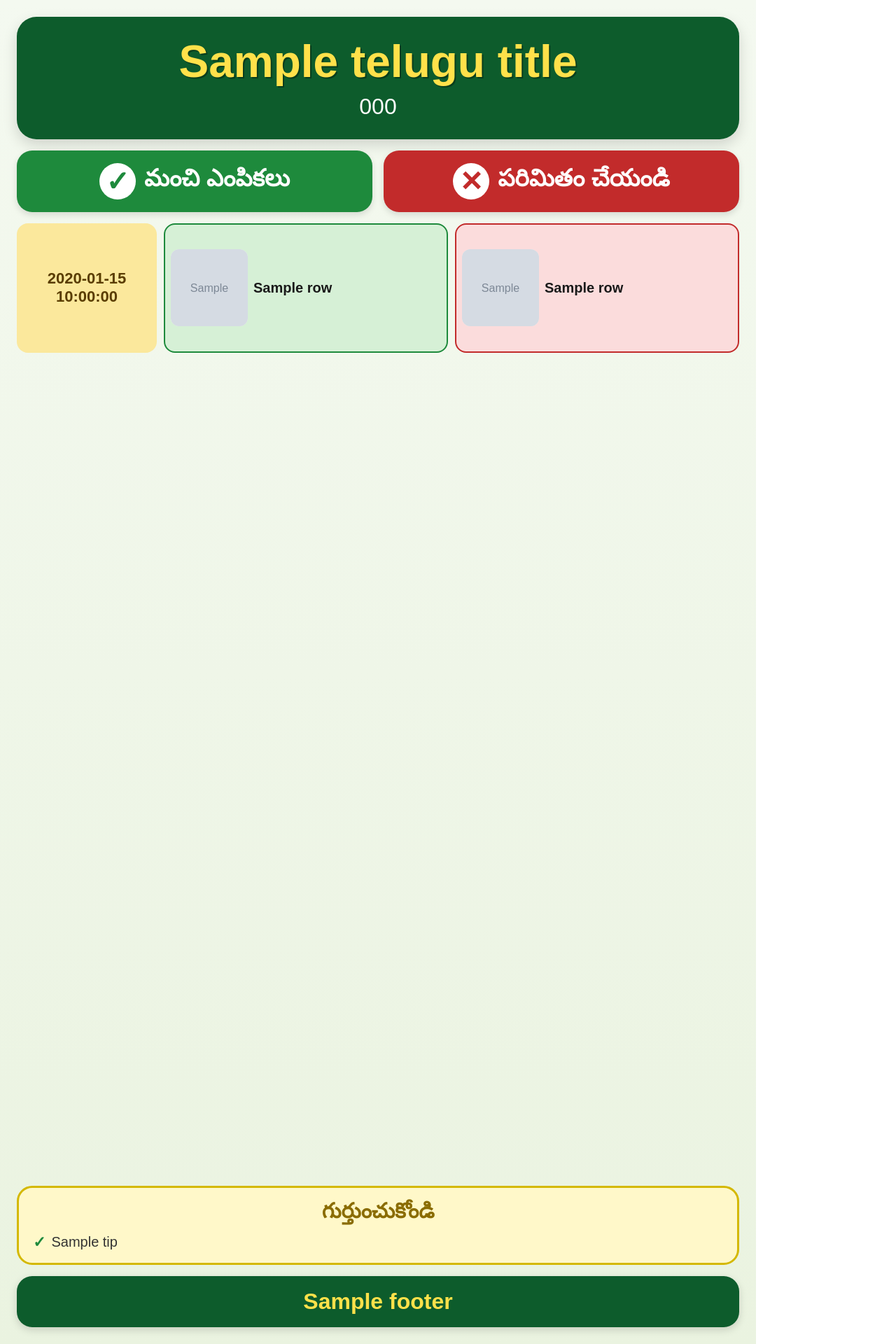
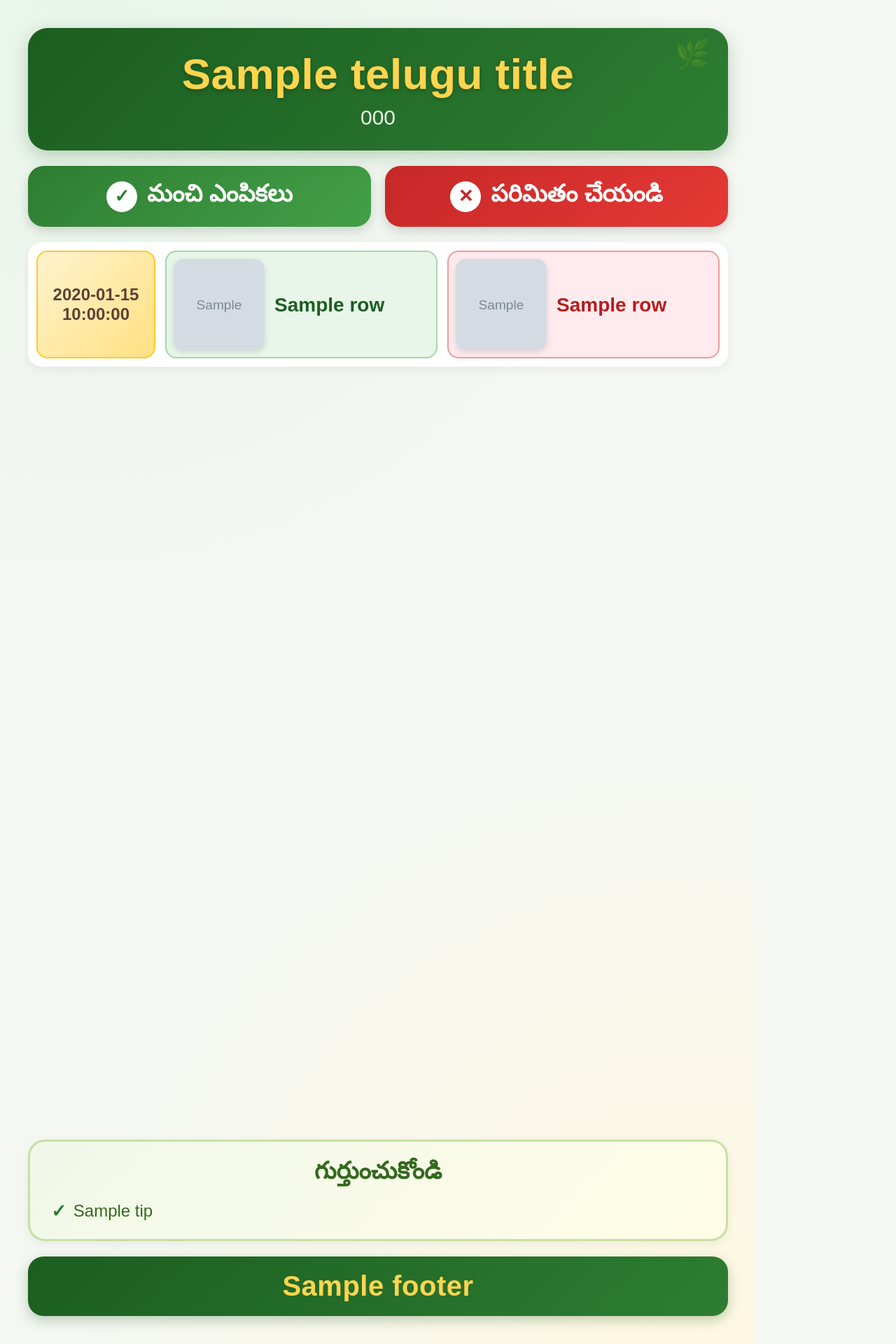
Before and after one commit to BOMMANCHUAKHIL/Ai-Ahorts-Agent, a Python web app: template templates/poster.html in a window 1280 px wide. Shown: the whole page at 70% size. Run offline with Jinja, Linux system fonts and the light colour scheme; the template is opened without the code that fills it: most values are stand-ins (such as "Sample title", 1, 10 or a date in 2020); grey boxes marked "Sample" are stand-in pictures.

Commit message:
ready to deploy-good output

```diff
--- a/templates/poster.html
+++ b/templates/poster.html
@@ -4,241 +4,276 @@
 <meta charset="UTF-8">
 <style>
   @font-face {
-    font-family: 'NotoTelugu';
-    src: url('file:///{{font_dir}}/NotoSansTelugu-Bold.ttf') format('truetype');
-    font-weight: bold;
+    font-family: 'Telugu';
+    src: url('file:///{{ font_dir }}/NotoSansTelugu-Bold.ttf') format('truetype');
+    font-weight: 700;
   }
   @font-face {
-    font-family: 'NotoTelugu';
-    src: url('file:///{{font_dir}}/NotoSansTelugu-Regular.ttf') format('truetype');
-    font-weight: normal;
+    font-family: 'Telugu';
+    src: url('file:///{{ font_dir }}/NotoSansTelugu-Regular.ttf') format('truetype');
+    font-weight: 400;
   }
 
   * { margin: 0; padding: 0; box-sizing: border-box; }
 
-  html, body {
+  body {
     width: 1080px;
     height: 1920px;
+    font-family: 'Telugu', sans-serif;
+    background: #f4f7f2;
     overflow: hidden;
-    font-family: 'NotoTelugu', sans-serif;
   }
 
   .poster {
     width: 1080px;
     height: 1920px;
-    background: linear-gradient(180deg, #f4f9f0 0%, #eaf3e0 100%);
+    padding: 40px;
     display: flex;
     flex-direction: column;
-    padding: 24px;
-    gap: 16px;
+    gap: 22px;
+    background:
+      radial-gradient(circle at 10% 0%, #e8f5e9 0%, transparent 40%),
+      radial-gradient(circle at 90% 100%, #fff8e1 0%, transparent 40%),
+      #f4f7f2;
   }
 
-  /* ─── Header ─── */
+  /* ── Header ── */
   .header {
-    background: #0d5c2c;
+    background: linear-gradient(135deg, #1b5e20 0%, #2e7d32 100%);
     border-radius: 28px;
-    padding: 28px 24px;
+    padding: 30px 36px;
     text-align: center;
-    color: #fff;
-    box-shadow: 0 8px 20px rgba(0,0,0,0.15);
+    box-shadow: 0 8px 24px rgba(27, 94, 32, 0.25);
+    position: relative;
+    overflow: hidden;
+  }
+  .header::before {
+    content: "🌿";
+    position: absolute;
+    top: 14px;
+    right: 26px;
+    font-size: 40px;
+    opacity: 0.35;
   }
   .header h1 {
-    font-size: 64px;
+    font-size: 62px;
+    color: #ffd54f;
+    font-weight: 700;
+    letter-spacing: 0.5px;
     line-height: 1.15;
-    color: #ffe14a;
-    text-shadow: 2px 2px 0 #083d1c;
-    margin-bottom: 8px;
+    text-shadow: 0 2px 6px rgba(0,0,0,0.25);
   }
-  .header p {
-    font-size: 32px;
-    color: #fff;
+  .header h2 {
+    font-size: 30px;
+    color: #e8f5e9;
+    font-weight: 400;
+    margin-top: 10px;
   }
 
-  /* ─── Comparison band ─── */
-  .band {
-    display: flex;
-    gap: 16px;
+  /* ── Comparison headers ── */
+  .compare-headers {
+    display: grid;
+    grid-template-columns: 1fr 1fr;
+    gap: 20px;
   }
-  .band-item {
-    flex: 1;
-    padding: 18px;
-    border-radius: 22px;
-    text-align: center;
-    font-size: 34px;
-    font-weight: bold;
-    color: #fff;
+  .compare-headers .badge {
     display: flex;
     align-items: center;
     justify-content: center;
-    gap: 12px;
-    box-shadow: 0 4px 10px rgba(0,0,0,0.12);
+    gap: 14px;
+    padding: 20px;
+    border-radius: 22px;
+    font-size: 34px;
+    font-weight: 700;
+    color: #fff;
+    box-shadow: 0 6px 16px rgba(0,0,0,0.15);
   }
-  .band-good { background: #1e8a3c; }
-  .band-bad  { background: #c22b2b; }
-  .band-icon {
-    font-size: 40px;
+  .badge.good { background: linear-gradient(135deg, #2e7d32, #43a047); }
+  .badge.bad  { background: linear-gradient(135deg, #c62828, #e53935); }
+  .badge .icon {
+    width: 44px;
+    height: 44px;
+    border-radius: 50%;
     background: #fff;
-    color: #1e8a3c;
-    width: 52px;
-    height: 52px;
-    border-radius: 50%;
-    display: inline-flex;
+    display: flex;
     align-items: center;
     justify-content: center;
-    font-weight: 900;
+    font-size: 26px;
   }
-  .band-bad .band-icon { color: #c22b2b; }
+  .badge.good .icon { color: #2e7d32; }
+  .badge.bad  .icon { color: #c62828; }
 
-  /* ─── Rows grid ─── */
+  /* ── Rows ── */
   .rows {
     display: flex;
     flex-direction: column;
-    gap: 10px;
+    gap: 14px;
     flex: 1;
   }
   .row {
-    display: flex;
-    gap: 10px;
-    height: calc((100% - 60px) / 7);
+    display: grid;
+    grid-template-columns: 170px 1fr 1fr;
+    gap: 14px;
+    align-items: stretch;
+    background: #fff;
+    border-radius: 20px;
+    padding: 12px;
+    box-shadow: 0 4px 14px rgba(0,0,0,0.06);
   }
-  .row-time {
-    width: 200px;
-    background: #fbe89c;
-    border-radius: 16px;
-    padding: 12px 8px;
+
+  .time-pill {
     display: flex;
     align-items: center;
     justify-content: center;
     text-align: center;
-    font-size: 22px;
-    font-weight: bold;
-    color: #5a3d00;
+    background: linear-gradient(135deg, #fff3cd, #ffe082);
+    color: #5d4037;
+    font-size: 24px;
+    font-weight: 700;
+    border-radius: 16px;
+    padding: 12px 8px;
     line-height: 1.2;
+    border: 2px solid #ffca28;
   }
-  .cell {
-    flex: 1;
-    border-radius: 16px;
-    padding: 8px;
+
+  .food-card {
     display: flex;
     align-items: center;
-    gap: 8px;
-    overflow: hidden;
+    gap: 14px;
+    padding: 10px 16px 10px 10px;
+    border-radius: 16px;
   }
-  .cell-good {
-    background: #d6f0d6;
-    border: 2px solid #1e8a3c;
+  .food-card.good {
+    background: #e8f5e9;
+    border: 2px solid #a5d6a7;
   }
-  .cell-bad {
-    background: #fbdcdc;
-    border: 2px solid #c22b2b;
-  }
-  .cell img {
-    width: 110px;
-    height: 110px;
-    object-fit: cover;
-    border-radius: 12px;
-    flex-shrink: 0;
-    background: #eee;
-  }
-  .cell-label {
-    font-size: 20px;
-    line-height: 1.15;
-    color: #1a1a1a;
-    font-weight: bold;
+  .food-card.bad {
+    background: #ffebee;
+    border: 2px solid #ef9a9a;
   }
 
-  /* ─── Tips panel ─── */
+  .food-card img {
+    width: 130px;
+    height: 130px;
+    border-radius: 14px;
+    object-fit: cover;
+    box-shadow: 0 3px 8px rgba(0,0,0,0.12);
+    flex-shrink: 0;
+    background: #fff;
+  }
+
+  .food-card .label {
+    font-size: 28px;
+    font-weight: 700;
+    line-height: 1.25;
+  }
+  .food-card.good .label { color: #1b5e20; }
+  .food-card.bad  .label { color: #b71c1c; }
+
+  /* ── Tips panel ── */
   .tips {
-    background: #fff8c9;
-    border: 3px solid #d4b800;
-    border-radius: 22px;
-    padding: 16px 20px;
+    background: linear-gradient(135deg, #f1f8e9, #fffde7);
+    border: 3px solid #c5e1a5;
+    border-radius: 24px;
+    padding: 22px 30px;
+    box-shadow: 0 4px 14px rgba(0,0,0,0.06);
   }
-  .tips-title {
-    font-size: 30px;
-    font-weight: bold;
-    color: #8a6c00;
-    margin-bottom: 8px;
+  .tips h3 {
+    font-size: 34px;
+    color: #33691e;
     text-align: center;
+    margin-bottom: 14px;
+    font-weight: 700;
   }
-  .tips ul {
-    list-style: none;
+  .tips-grid {
     display: grid;
     grid-template-columns: 1fr 1fr;
-    gap: 6px 20px;
+    gap: 10px 30px;
   }
-  .tips li {
-    font-size: 20px;
-    color: #333;
+  .tip {
     display: flex;
     align-items: flex-start;
-    gap: 8px;
-    line-height: 1.2;
+    gap: 10px;
+    font-size: 24px;
+    color: #33691e;
+    font-weight: 400;
+    line-height: 1.3;
   }
-  .tips li::before {
-    content: "✓";
-    color: #1e8a3c;
-    font-weight: 900;
-    font-size: 22px;
+  .tip .check {
+    color: #2e7d32;
+    font-weight: 700;
+    font-size: 26px;
+    flex-shrink: 0;
   }
 
-  /* ─── Footer ─── */
+  /* ── Footer ── */
   .footer {
-    background: #0d5c2c;
+    background: linear-gradient(135deg, #1b5e20, #2e7d32);
+    color: #ffd54f;
     border-radius: 22px;
-    padding: 18px;
+    padding: 20px;
     text-align: center;
-    color: #ffe14a;
-    font-size: 32px;
-    font-weight: bold;
-    box-shadow: 0 4px 12px rgba(0,0,0,0.15);
+    font-size: 40px;
+    font-weight: 700;
+    letter-spacing: 0.5px;
+    box-shadow: 0 6px 18px rgba(27, 94, 32, 0.28);
   }
 </style>
 </head>
 <body>
   <div class="poster">
 
+    <!-- Header -->
     <div class="header">
       <h1>{{ telugu_title }}</h1>
-      <p>{{ telugu_subtitle }}</p>
+      <h2>{{ telugu_subtitle }}</h2>
     </div>
 
-    <div class="band">
-      <div class="band-item band-good">
-        <span class="band-icon">✓</span>
+    <!-- Good vs Bad headers -->
+    <div class="compare-headers">
+      <div class="badge good">
+        <span class="icon">✓</span>
         <span>మంచి ఎంపికలు</span>
       </div>
-      <div class="band-item band-bad">
-        <span class="band-icon">✕</span>
+      <div class="badge bad">
+        <span class="icon">✕</span>
         <span>పరిమితం చేయండి</span>
       </div>
     </div>
 
+    <!-- Rows -->
     <div class="rows">
       {% for row in rows %}
       <div class="row">
-        <div class="row-time">{{ row.time }}</div>
-        <div class="cell cell-good">
+        <div class="time-pill">{{ row.time }}</div>
+
+        <div class="food-card good">
           <img src="{{ row.good_image }}" alt="">
-          <div class="cell-label">{{ row.good_label }}</div>
+          <div class="label">{{ row.good_label }}</div>
         </div>
-        <div class="cell cell-bad">
+
+        <div class="food-card bad">
           <img src="{{ row.bad_image }}" alt="">
-          <div class="cell-label">{{ row.bad_label }}</div>
+          <div class="label">{{ row.bad_label }}</div>
         </div>
       </div>
       {% endfor %}
     </div>
 
+    <!-- Tips -->
     <div class="tips">
-      <div class="tips-title">గుర్తుంచుకోండి</div>
-      <ul>
+      <h3>గుర్తుంచుకోండి</h3>
+      <div class="tips-grid">
         {% for tip in tips %}
-        <li>{{ tip }}</li>
+        <div class="tip">
+          <span class="check">✓</span>
+          <span>{{ tip }}</span>
+        </div>
         {% endfor %}
-      </ul>
+      </div>
     </div>
 
+    <!-- Footer -->
     <div class="footer">{{ footer }}</div>
 
   </div>
```
Also changed, not shown: requirements.txt (+1 -12 lines), src/food_fetcher.py (+90 -58 lines), src/poster_composer.py (+15 -39 lines), telugu_cache.json (+124 -0 lines).
